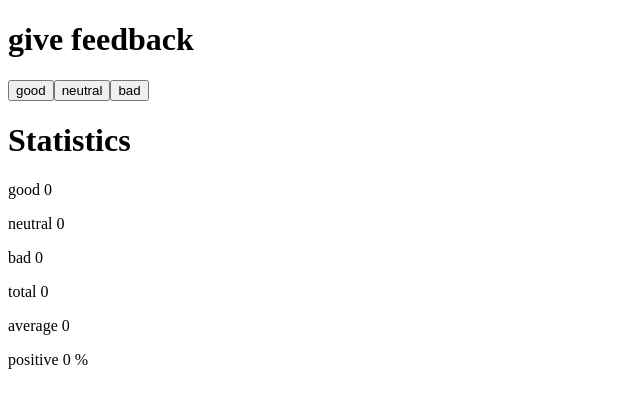
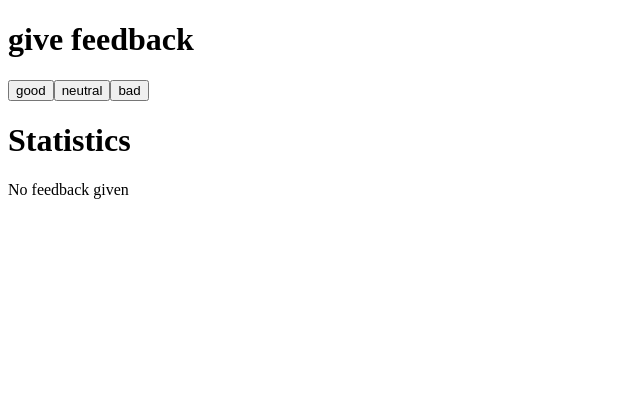
Before and after one commit to Qutas95/Test1, a React (Vite) app in the folder part1d/part1z1/: page / in a window 1280 px wide. Shown: the top 408 px of the page, without its empty margins (0-640 px from the left). Built offline with nearby package versions, Linux system fonts and the light colour scheme.

Commit message:
zadanie 1.9

```diff
--- a/part1d/part1z1/src/App.jsx
+++ b/part1d/part1z1/src/App.jsx
@@ -8,6 +8,14 @@
     const positive = total === 0 ? 0 : (good / total) * 100
 
 
+    if (total === 0) {
+      return (
+          <>
+              <h1>Statistics</h1>
+              <p>No feedback given</p>
+          </>
+      )
+  }
 
   return (
       <>
```
Lines whose indentation alone changed are shown as unchanged.
